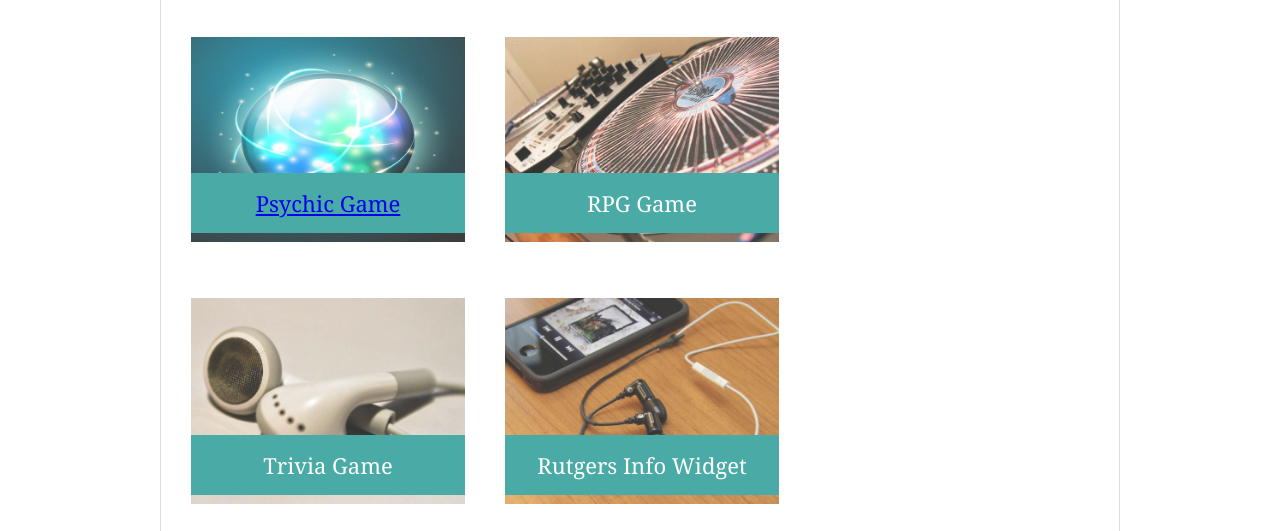
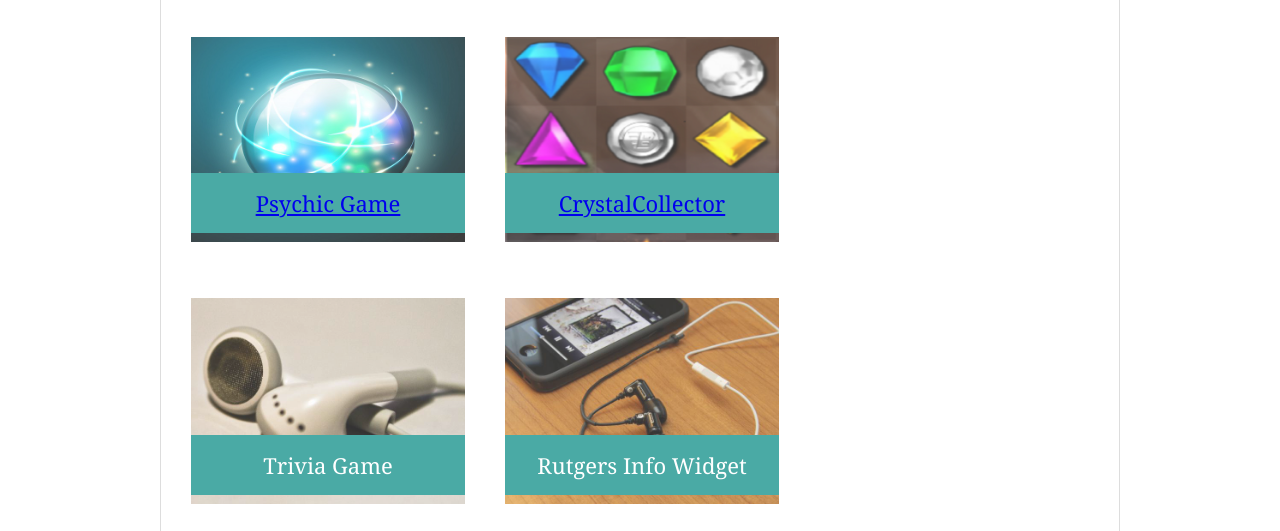
Before and after one commit to taydougherty/Professional-Portfolio, a plain HTML site: page portfolio.html in a window 1280 px wide. Shown: the part 269-800 px from the top of the page. Drawn offline with Linux system fonts and the light colour scheme.

Commit message:
updated portfolio links

```diff
--- a/portfolio.html
+++ b/portfolio.html
@@ -31,9 +31,9 @@
         <h3><a href=https://taydougherty.github.io/Psychic-Game/ >Psychic Game</a></h3>
       </div>
       <div class="work">
-        <img src="images/RPG game.jpg" alt="RPG Game">
+        <img src="images/jewels.png" alt="CrystalCollector Game">
 
-        <h3>RPG Game</h3>
+        <h3><a href=https://taydougherty.github.io/unit-4-game/ >CrystalCollector</a></h3>
       </div>
       <div class="work">
         <img src="images/Trivia Game.jpg" alt="Trivia Game">
```
Also changed, not shown: images/jewels.png (added).
